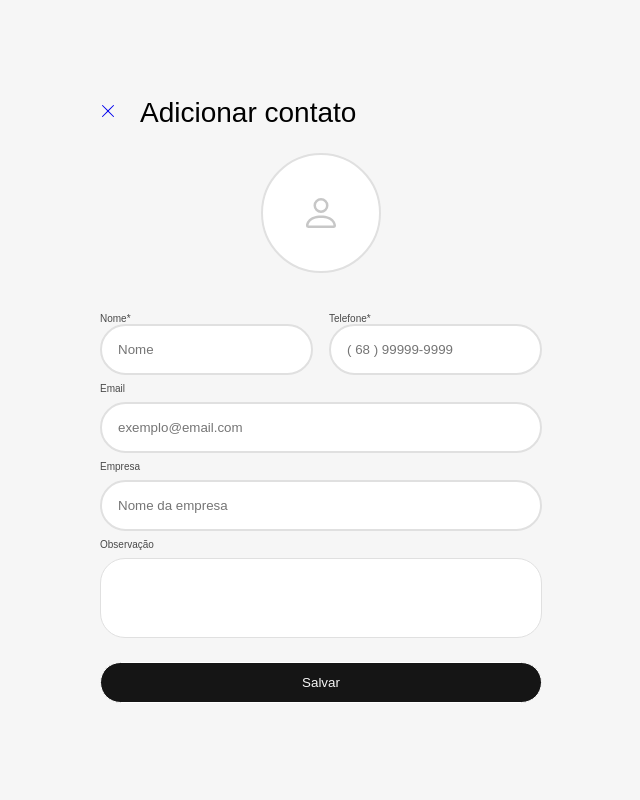
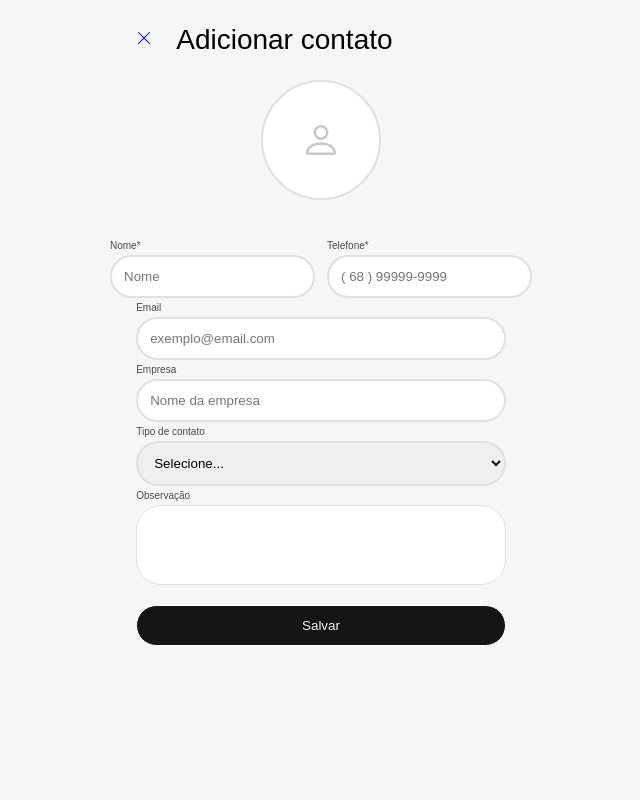
Before and after one commit to Henriquetk7/agendaDeContatos-Semantic25, a PHP site: page /formContato.php in a window 1280 px wide. Shown: the whole page, without its empty margins (319-959 px from the left). Run offline with PHP 8.4, Linux system fonts and the light colour scheme; data that the repository does not hold is empty; some web fonts are replaced.

Commit message:
Atualização de seleção e criação de tipo de contato

```diff
--- a/formContato.php
+++ b/formContato.php
@@ -9,14 +9,16 @@ if ($_SERVER["REQUEST_METHOD"] == "POST") {
     $email = $_POST["email"];
     $empresa = $_POST["empresa"];
     $observacao = $_POST["observacao"];
+    $id_tipo_contato = $_POST["id_tipo_contato"];
 
     //UPDATE
     if (isset($_POST["id_contato"])) {
         $id_contato = $_POST["id_contato"];
-        $sql = "UPDATE contatos SET nome='$nome', telefone='$telefone', email='$email', empresa='$empresa', observacao='$observacao' WHERE id_contato=$id_contato";
+        $sql ="UPDATE contatos SET nome='$nome', telefone='$telefone', email='$email', empresa='$empresa',                      observacao='$observacao', id_tipo_contato=$id_tipo_contato
+        WHERE id_contato=$id_contato";
     } else {
         //CREATE
-        $sql = "INSERT INTO contatos (nome, telefone, email, empresa, observacao) VALUES ('$nome', '$telefone', '$email', '$empresa', '$observacao')";
+        $sql = "INSERT INTO contatos (nome, telefone, email, empresa, observacao, id_tipo_contato ) VALUES ('$nome', '$telefone', '$email', '$empresa', '$observacao', '$id_tipo_contato')";
     }
     $conn->query($sql);
     header("Location: index.php");
@@ -34,6 +36,8 @@ if (isset($_GET["edit"])) {
         $editar_contato = $res->fetch_assoc(); //fetch_assoc() retorna um array associativo
     }
 }
+
+$tipos_result = $conn->query("SELECT * FROM tipo_contato");
 
 ?>
 
@@ -104,6 +108,16 @@ if (isset($_GET["edit"])) {
             <label for=empresa>Empresa</label>
             <input class="input" type="text" name="empresa" placeholder="Nome da empresa" value="<?= $editar_contato['empresa'] ?? '' ?>">
 
+            <label for="id_tipo_contato">Tipo de contato</label>
+            <select name="id_tipo_contato" class="input" required>
+                <option value="">Selecione...</option>
+                    <?php while ($tipo = $tipos_result->fetch_assoc()): ?>
+                    <option value="<?= $tipo['id'] ?>" <?= isset($editar_contato['id_tipo_contato']) && $editar_contato['id_tipo_contato'] == $tipo['id'] ? 'selected' : '' ?>>
+                    <?= htmlspecialchars($tipo['descricao']) ?>
+                </option>
+                <?php endwhile; ?>
+            </select>
+
             <label for=observacao>Observação</label>
             <textarea class="textarea" name="observacao" placeholder=""><?= $editar_contato['observacao'] ?? '' ?></textarea>
 
@@ -112,8 +126,6 @@ if (isset($_GET["edit"])) {
             <?php endif; ?>
             <button class="btn" type="submit"><?= $editar_contato ? 'Atualizar' : 'Salvar' ?></button>
         </form>
-
-
     </div>
 
     <?php $conn->close(); ?>
--- a/styles/formStyle.css
+++ b/styles/formStyle.css
@@ -6,8 +6,6 @@
 }
 
 body {
-    display: flex;
-    align-items: center;
     background-color: #f6f6f6;
     padding: 24px;
     height: 100vh;
@@ -26,8 +24,8 @@ label {
     display: flex;
     flex-direction: column;
     justify-content: center;
-    max-width: fit-content;
     margin: 0 auto;
+    width: 30%;
 }
 
 .header {
@@ -41,9 +39,6 @@ label {
     font-size: 28px;
 }
 
-.message_alert {
-    margin-top: 24px;
-}
 
 .perfil_icon {
     display: flex;
@@ -67,9 +62,8 @@ label {
 .form {
     display: flex;
     flex-direction: column;
-    gap: 8px;
+    gap: 4px;
     margin-top: 16px;
-    width: 100%;
 }
 
 .textarea {
@@ -81,7 +75,7 @@ label {
 }
 
 .input {
-    padding: 16px;
+    padding: 12px;
     border: 2px solid #e0e0e0;
     border-radius: 40px;
 }
@@ -90,7 +84,7 @@ label {
     display: flex;
     justify-content: center;
     align-items: center;
-    gap: 16px;
+    gap: 12px;
     border-radius: 20px;
     margin-top: 24px;
 }
@@ -99,10 +93,16 @@ label {
     display: flex;
     flex-direction: column;
     width: 100%;
-
 }
 
+.require_input label{
+    margin-bottom: 4px;
+}
 
+.optional_input{
+    display: flex;
+    flex-direction: column;
+}
 
 .btn {
     font-family: "Mora Sans", sans-serif;
```
Also changed, not shown: index.php (+7 -2 lines).
